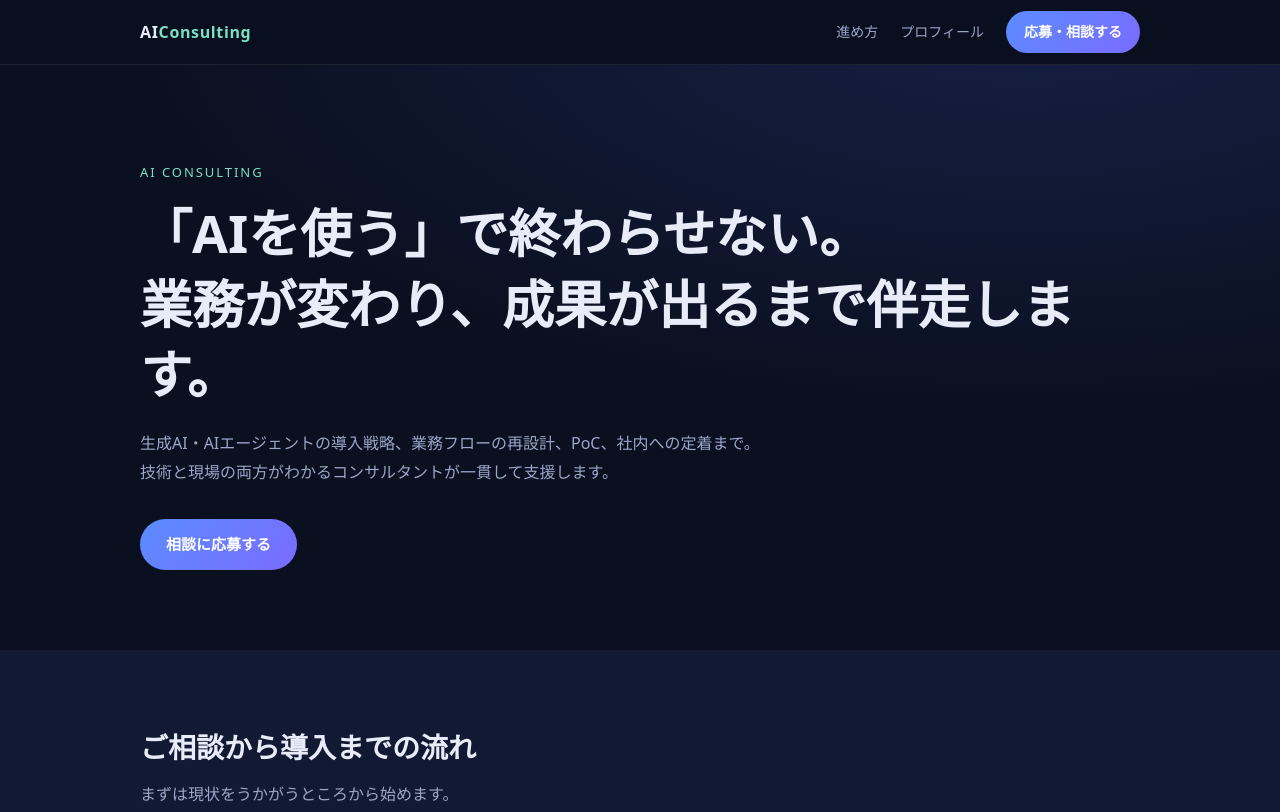
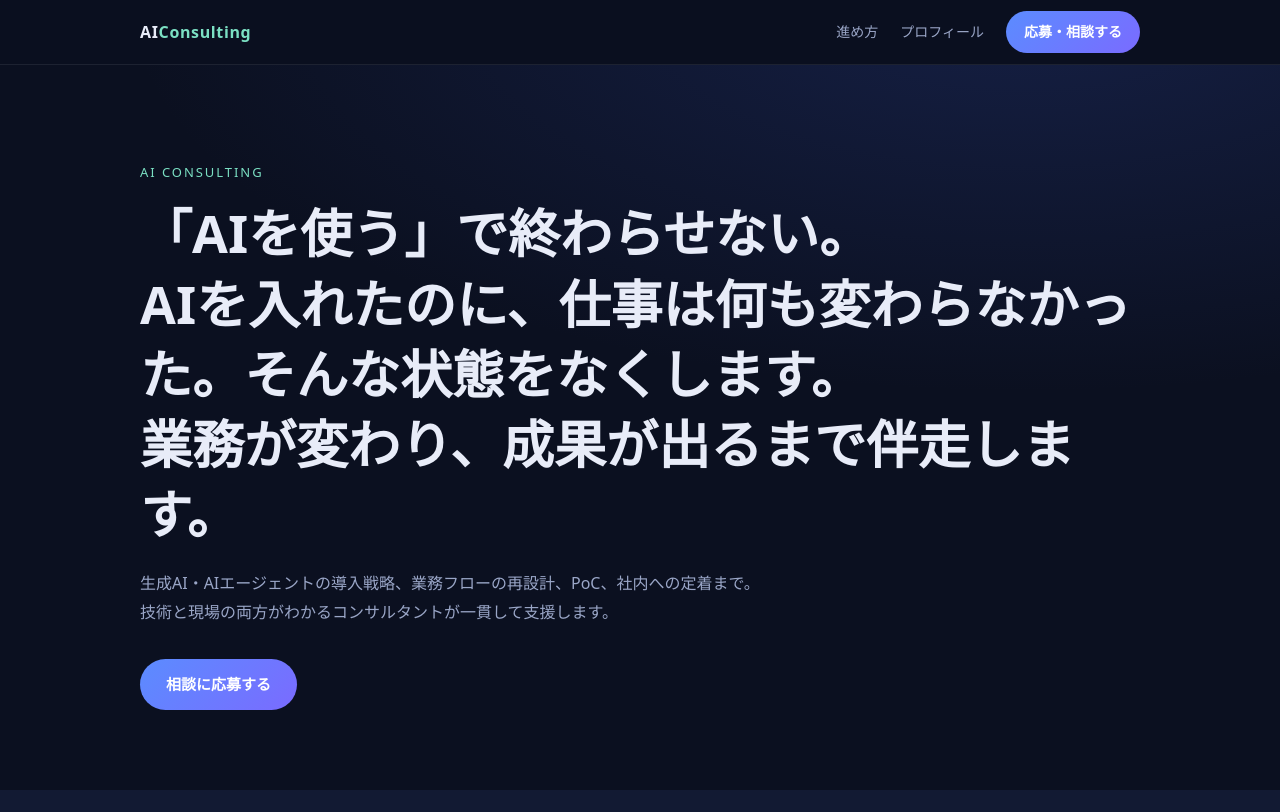
Before and after one commit to ShigefumiH/ai-consulting-site, a plain HTML site: page index.html in a window 1280 px wide. Shown: the top 812 px of the page. Drawn offline with Linux system fonts and the light colour scheme.

Commit message:
ヒーローのキャッチコピーに「AIを入れても変わらない」の一文を追加
Co-Authored-By: Claude Sonnet 5.5 <noreply@anthropic.com>

```diff
--- a/index.html
+++ b/index.html
@@ -23,7 +23,7 @@
   <div class="hero">
     <div class="wrap">
       <div class="tag">AI CONSULTING</div>
-      <h1>「AIを使う」で終わらせない。<br>業務が変わり、成果が出るまで伴走します。</h1>
+      <h1>「AIを使う」で終わらせない。<br>AIを入れたのに、仕事は何も変わらなかった。そんな状態をなくします。<br>業務が変わり、成果が出るまで伴走します。</h1>
       <p>生成AI・AIエージェントの導入戦略、業務フローの再設計、PoC、社内への定着まで。技術と現場の両方がわかるコンサルタントが一貫して支援します。</p>
       <div class="cta">
         <a href="apply.html" class="btn">相談に応募する</a>
```
